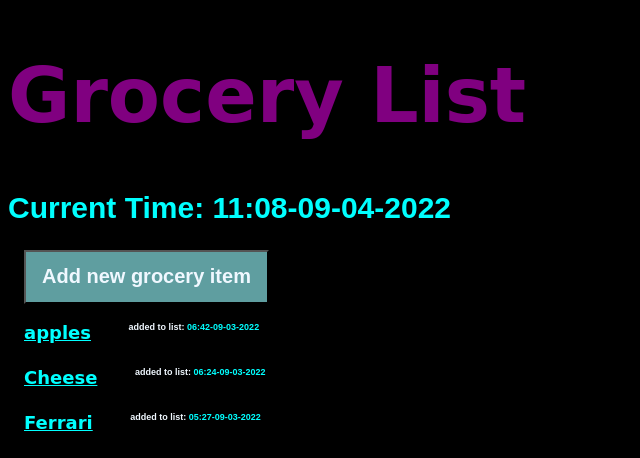
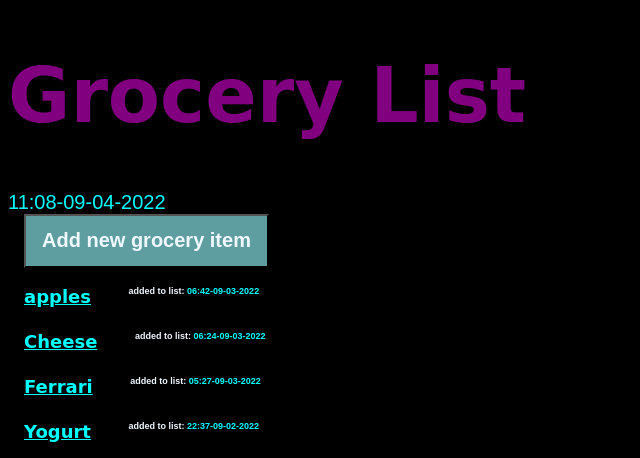
Before and after one commit to PGA-dev/grocery, a Django app: page / in a window 1280 px wide. Shown: the top 458 px of the page, without its empty margins (0-640 px from the left). Run offline with Django 3.2, Linux system fonts and the light colour scheme; data comes from the database, SQL or seed files in the repository; both versions use the stored data as it was after the commit.

Commit message:
updated time

```diff
--- a/list_items/templates/list_items/list_items_list.html
+++ b/list_items/templates/list_items/list_items_list.html
@@ -3,7 +3,8 @@
 
 {% block content %}
 <article>
-    <h2 class="mark">Current Time: {% now "H:i-m-d-Y" %}</em></h2>
+    <h9 class="mark">{% now "H:i-m-d-Y" %}</em></h9>
+    <br>
     <a href="{% url 'list_items-create' %}"><button>Add new grocery item</button></a>
 </article>
 
```
Also changed, not shown: db.sqlite3.
